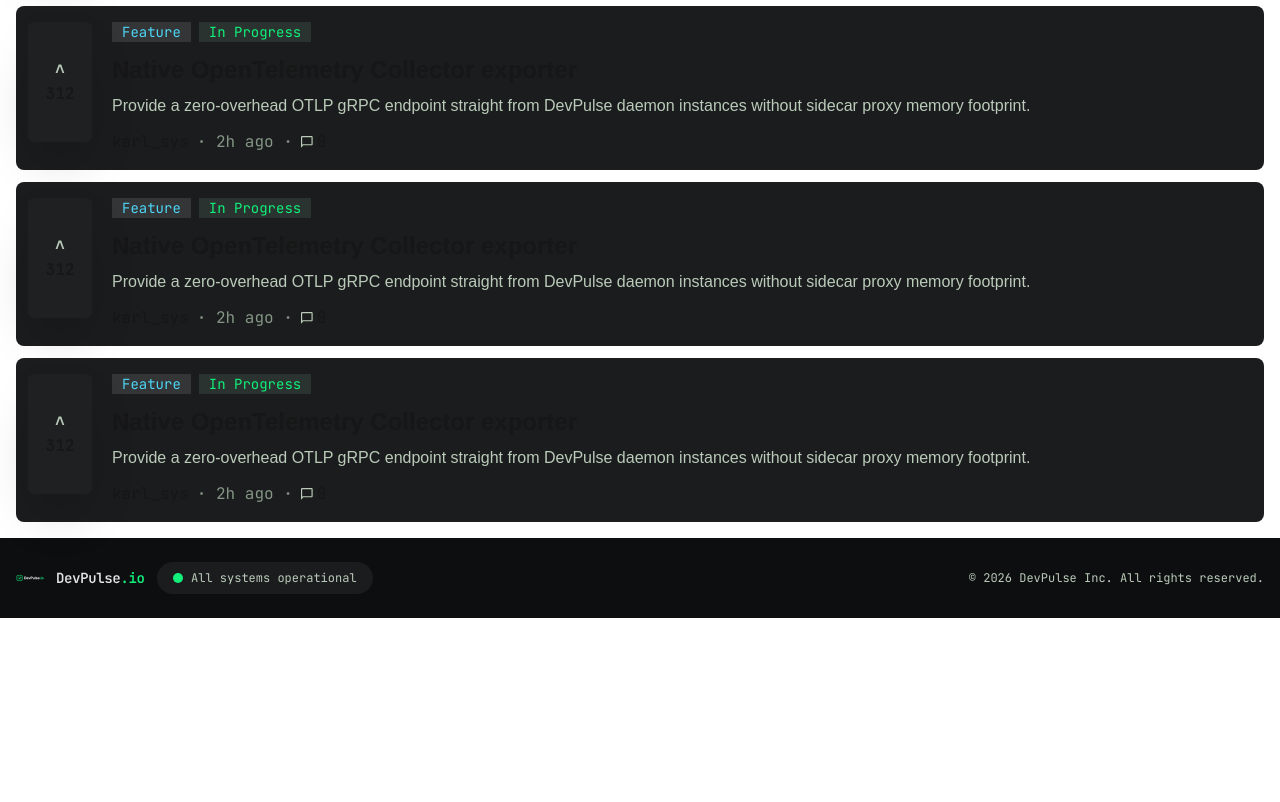
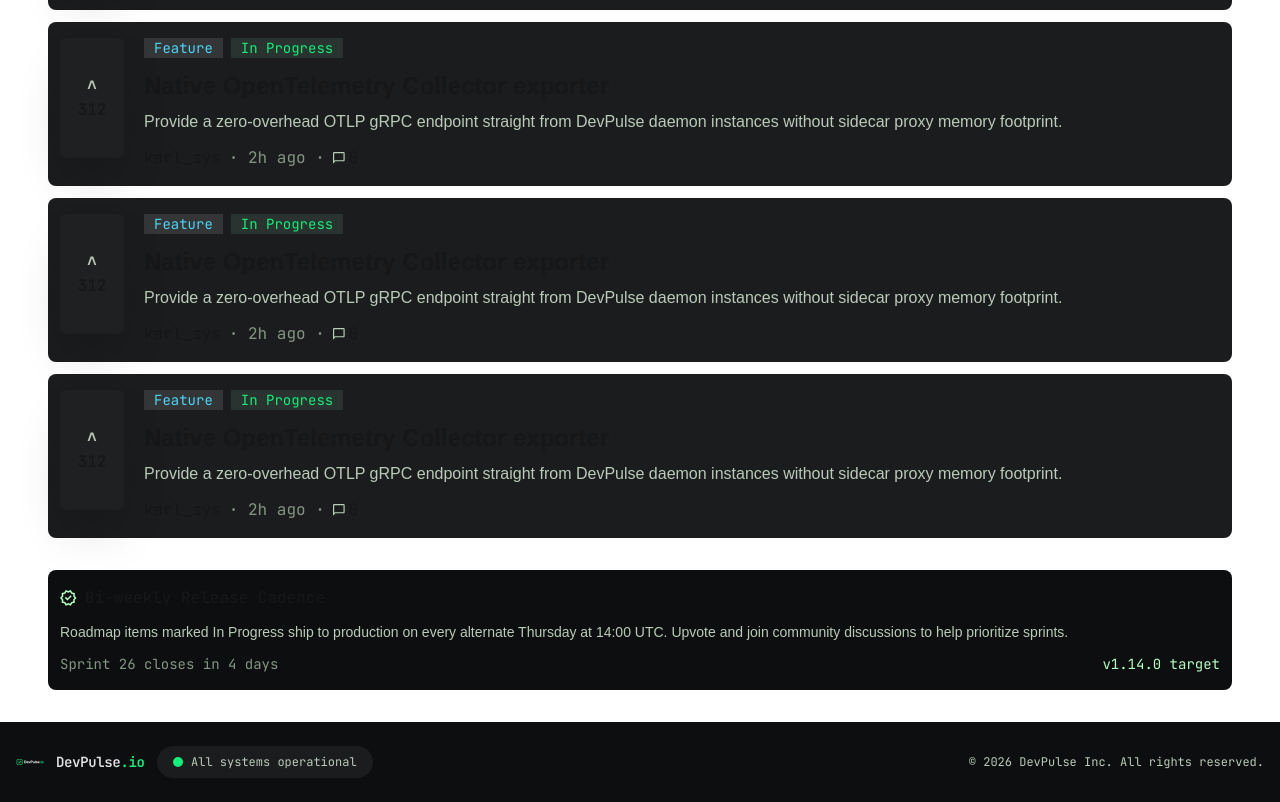
Before and after one commit to abhinavan00/developer_saas_waitlist_and_feedback, a Next.js app: page /feedback in a window 1280 px wide. Shown: the part 719-1521 px from the top of the page. Before the commit the page ends 1337 px from the top, so only its background shows below. Built offline with nearby package versions, Linux system fonts and the light colour scheme.

Commit message:
Feedback page design skeleton complete

```diff
--- a/app/feedback/page.tsx
+++ b/app/feedback/page.tsx
@@ -4,10 +4,11 @@
 import FilterBtn from "@/components/FilterBtn";
 import FeedbackCard from "@/components/FeedbackCard";
 import searchIcon from '@/public/search-icon.svg';
+import releaseCandenceIcon from '@/public/release-candence-icon.svg';
 
 export default function Feedback() {
     return (
-        <main className={`p-4`}>
+        <main className={`p-4 md:p-8 lg:px-12`}>
             {/* HEADING */}
             <section className={`flex flex-col gap-4 md:flex-row md:items-end md:justify-between`}>
                 <div className={`flex flex-col gap-2`}>
@@ -79,6 +80,23 @@
                 <FeedbackCard />
                 <FeedbackCard />
             </section>
+
+            {/* RELEASE CANDENCE */}
+            <section className={`bg-[#0D0E10] mt-8 py-4 px-3 rounded-lg flex flex-col gap-3`}>
+                <div className={`font-mono font-medium flex gap-2`}>
+                    <Image src={releaseCandenceIcon} alt="icon" />
+                    <p>Bi-weekly Release Cadence</p>
+                </div>
+                <p className={`text-sm text-[#BACBB9] `}>
+                    Roadmap items marked In Progress ship to production on
+                    every alternate Thursday at 14:00 UTC. Upvote and join
+                    community discussions to help prioritize sprints.
+                </p>
+                <div className={`font-mono text-sm flex justify-between`}>
+                    <p className={`text-[#849584]`}>Sprint 26 closes in 4 days</p>
+                    <p className={`text-[#B4FFC0]`}>v1.14.0 target</p>
+                </div>
+            </section>
         </main>
     )
 }
```
Also changed, not shown: public/release-candence-icon.svg (added).
